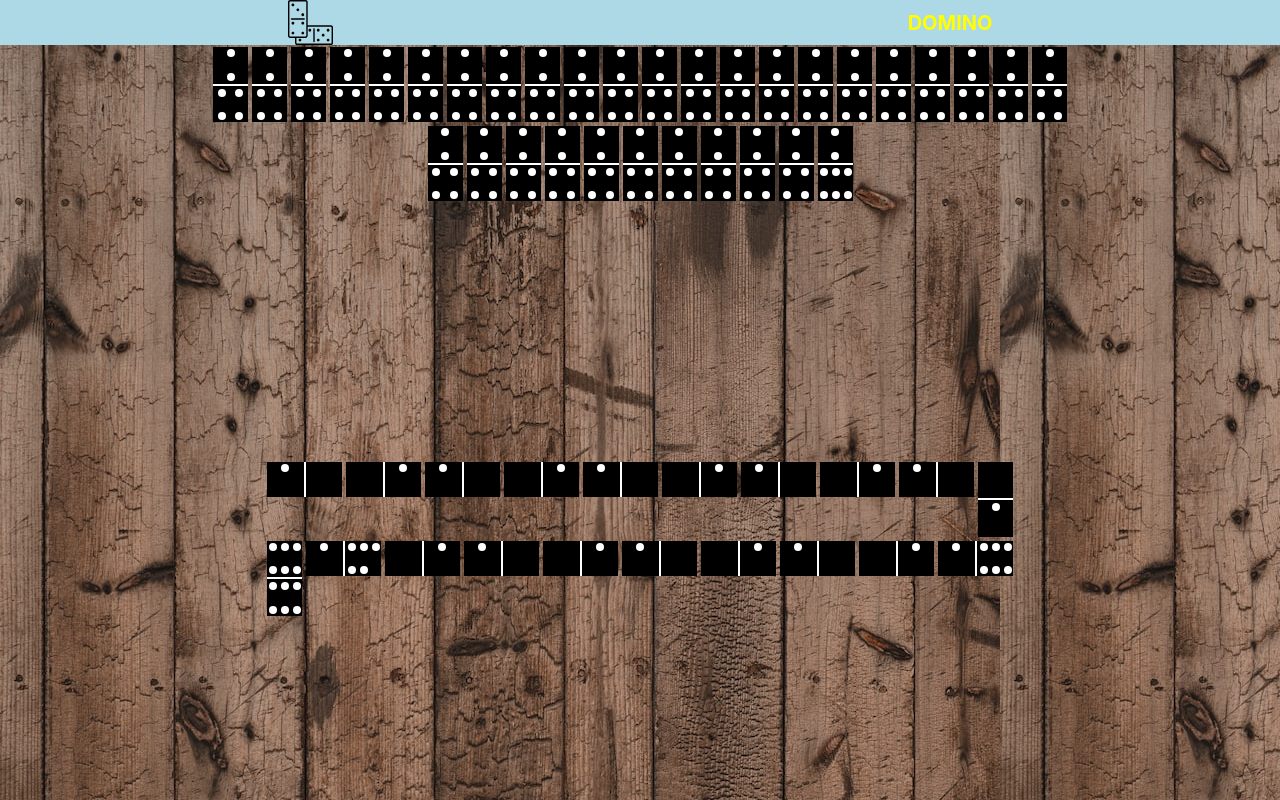
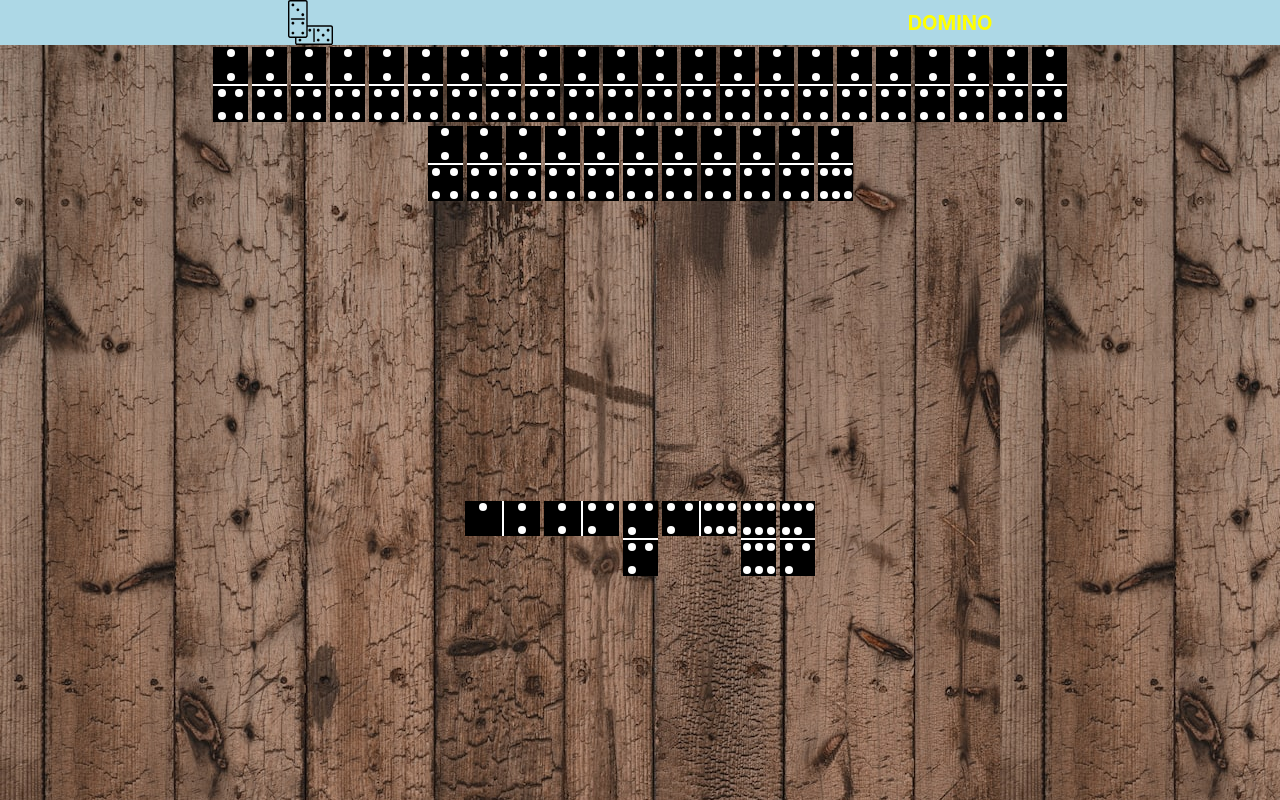
Before and after one commit to ratiry/Domino, a React (Create React App) app: page / in a window 1280 px wide. Both pictures are taken after a click on the button "PLAY". Shown: the top 800 px of the page. Built offline with nearby package versions, Linux system fonts and the light colour scheme.

Commit message:
fix render logic

```diff
--- a/src/Helpers/GetammountOfElsInTiers.js
+++ /dev/null
@@ -1,37 +0,0 @@
-
-let GetammountOfElsInTiers=(maxWidth,dominosLength,dominoWidth,margin)=>{
-  let [TierWidth, LengthTier]=GetTierLength(dominoWidth,margin,maxWidth);
-  let dominosWidth=dominosLength*dominoWidth+(dominosLength)*margin;
-  let Tiers=[];
-  while(dominosWidth>0){
-    if(dominosWidth>maxWidth){
-      Tiers.push(LengthTier);
-      dominosWidth=dominosWidth-TierWidth;
-    }else{
-      if(dominosWidth>TierWidth){
-        Tiers.push(LengthTier);
-        dominosWidth=dominosWidth-TierWidth;
-      }else if(dominosWidth>0){
-        Tiers.push(dominosWidth/(dominoWidth+margin));
-        dominosWidth=0;
-      }
-    }
-  }
-  return Tiers;
-}
-let GetTierLength=(dominoWidth,margin,maxWidth,)=>{
-  let FullDominoLength=dominoWidth+margin;
-  let TierWidth=0;
-  let shouldStop=true;
-  let length=0;
-  while(shouldStop){
-    if(TierWidth+FullDominoLength>maxWidth){
-      shouldStop=false;
-    }else{
-      TierWidth=TierWidth+FullDominoLength;
-      length=length+1;
-    }
-  }
-  return [TierWidth,length];
-}
-export default GetammountOfElsInTiers;
--- /dev/null
+++ b/src/Helpers/getAmountOfElsInTiers.js
@@ -0,0 +1,38 @@
+
+let getTierLength=(dominoWidth,margin,maxWidth,)=>{
+  let FullDominoLength=dominoWidth+margin;
+  let TierWidth=0;
+  let shouldStop=true;
+  let length=0;
+  while(shouldStop){
+    if(TierWidth+FullDominoLength>maxWidth){
+      shouldStop=false;
+    }else{
+      TierWidth=TierWidth+FullDominoLength;
+      length=length+1;
+    }
+  }
+  return [TierWidth,length];
+}
+
+let getAmountOfElsInTiers=(maxWidth,dominosLength,dominoWidth,margin)=>{
+  let [TierWidth, LengthTier]=getTierLength(dominoWidth,margin,maxWidth);
+  let dominosWidth=dominosLength*dominoWidth+(dominosLength)*margin;
+  let Tiers=[];
+  while(dominosWidth>0){
+    if(dominosWidth>maxWidth){
+      Tiers.push(LengthTier);
+      dominosWidth=dominosWidth-TierWidth;
+    }else{
+      if(dominosWidth>TierWidth){
+        Tiers.push(LengthTier);
+        dominosWidth=dominosWidth-TierWidth;
+      }else if(dominosWidth>0){
+        Tiers.push(dominosWidth/(dominoWidth+margin));
+        dominosWidth=0;
+      }
+    }
+  }
+  return Tiers;
+}
+export default getAmountOfElsInTiers;
--- a/src/Pages/Game/Table/Table.jsx
+++ b/src/Pages/Game/Table/Table.jsx
@@ -1,23 +1,27 @@
 
-import { useRef } from 'react';
+import { useRef, useState } from 'react';
 import classes from './Table.module.scss';
 import { useEffect } from 'react';
 import DominoClasses from './../Domino/Domino.module.scss';
 import Domino from '../Domino/Domino';
-import GetammountOfElsInTiers from './../../../Helpers/GetammountOfElsInTiers';
+import getAmountOfElsInTiers from './../../../Helpers/getAmountOfElsInTiers';
 import Tier from './Tier/Tier';
 import {P} from './../../../Components/Typography/Typography'
+
 let Table=(props)=>{
+
+  const [tiers, setTiers] = useState([])
 
   let domino=useRef();
   let table=useRef();
-  let TIER=useRef();
-  let TiersHtml=[];
+  let tier=useRef();
+
   useEffect(()=>{
+    let TiersHtml=[];
     if(TiersHtml.length==0){
       let maxWidth=table.current.style.maxWidth;
       let maxWidthValue=Number(maxWidth.substr(0,maxWidth.length-2));
-      let Tiers= GetammountOfElsInTiers(maxWidthValue,props.dominos.length,75,2);
+      let Tiers= getAmountOfElsInTiers(maxWidthValue,props.dominos.length,75,2);
       let index=0;
       for(let i=0;i<Tiers.length;i++){
         let TierHtml=[];
@@ -28,7 +32,14 @@ let Table=(props)=>{
         TiersHtml.push(TierHtml);
       }
 
-       TiersHtml=TiersHtml.map((T,index)=>{
+      setTiers(TiersHtml)
+
+    }
+  },[props.dominos])
+
+  return(
+    <div ref={table} style={{maxWidth: 800 + 'px'}} className={classes.Table}>
+      {tiers.map((T,index)=>{
         if(index %2==0){
           return <Tier>
             {T.map((D,iindex)=>{
@@ -43,7 +54,7 @@ let Table=(props)=>{
 
              })}
           </Tier>
-        }else{
+        } else {
           return <Tier direction={"toLeft"}>
              {T.map((D,iindex)=>{
                 if(iindex ==T.length-1){
@@ -57,39 +68,7 @@ let Table=(props)=>{
              })}
           </Tier>
         }
-      })
-      debugger;
-    }
-    debugger;
-  },[props.dominos])
-  return(
-    <div  ref={table} style={{maxWidth: 800 + 'px'}} className={classes.Table}>
-        {TiersHtml}
-        <Tier>
-          <Domino rearDots={1} frontDots={0} direction={"vertical"}/>
-          <Domino rearDots={0} frontDots={1} direction={"vertical"}/>
-          <Domino rearDots={1} frontDots={0} direction={"vertical"}/>
-          <Domino rearDots={0} frontDots={1} direction={"vertical"}/>
-          <Domino rearDots={1} frontDots={0} direction={"vertical"}/>
-          <Domino rearDots={0} frontDots={1} direction={"vertical"}/>
-          <Domino rearDots={1} frontDots={0} direction={"vertical"}/>
-          <Domino rearDots={0} frontDots={1} direction={"vertical"}/>
-          <Domino rearDots={1} frontDots={0} direction={"vertical"}/>
-          <Domino rearDots={0} frontDots={1} />
-        </Tier>
-        <Tier direction={"toLeft"}>
-         <Domino rearDots={1} frontDots={6} direction={"vertical"}/>
-          <Domino rearDots={0} frontDots={1} direction={"vertical"}/>
-          <Domino rearDots={1} frontDots={0} direction={"vertical"}/>
-          <Domino rearDots={0} frontDots={1} direction={"vertical"}/>
-          <Domino rearDots={1} frontDots={0} direction={"vertical"}/>
-          <Domino rearDots={0} frontDots={1} direction={"vertical"}/>
-          <Domino rearDots={1} frontDots={0} direction={"vertical"}/>
-          <Domino rearDots={0} frontDots={1} direction={"vertical"}/>
-          <Domino rearDots={1} frontDots={5} direction={"vertical"}/>
-          <Domino rearDots={6} frontDots={6} />
-        </Tier>
-
+      })}
     </div>
   )
 }
```
